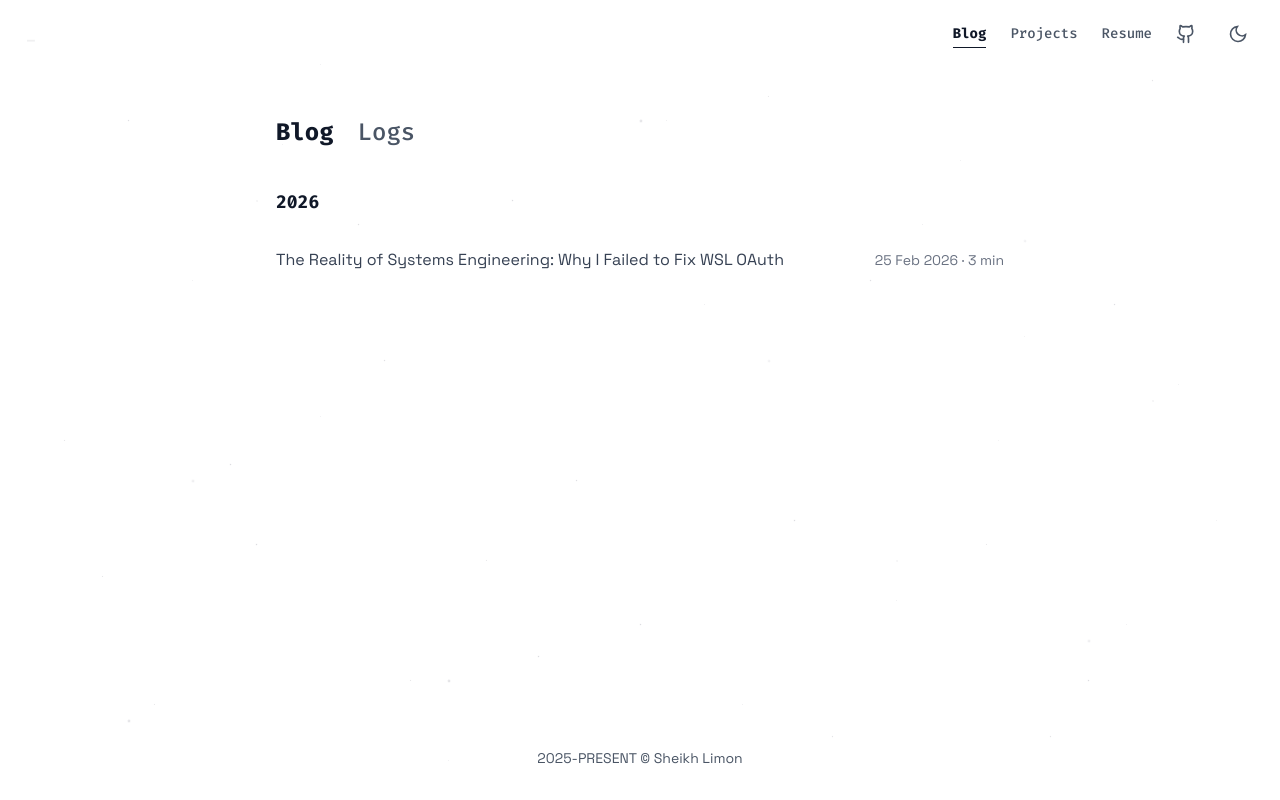
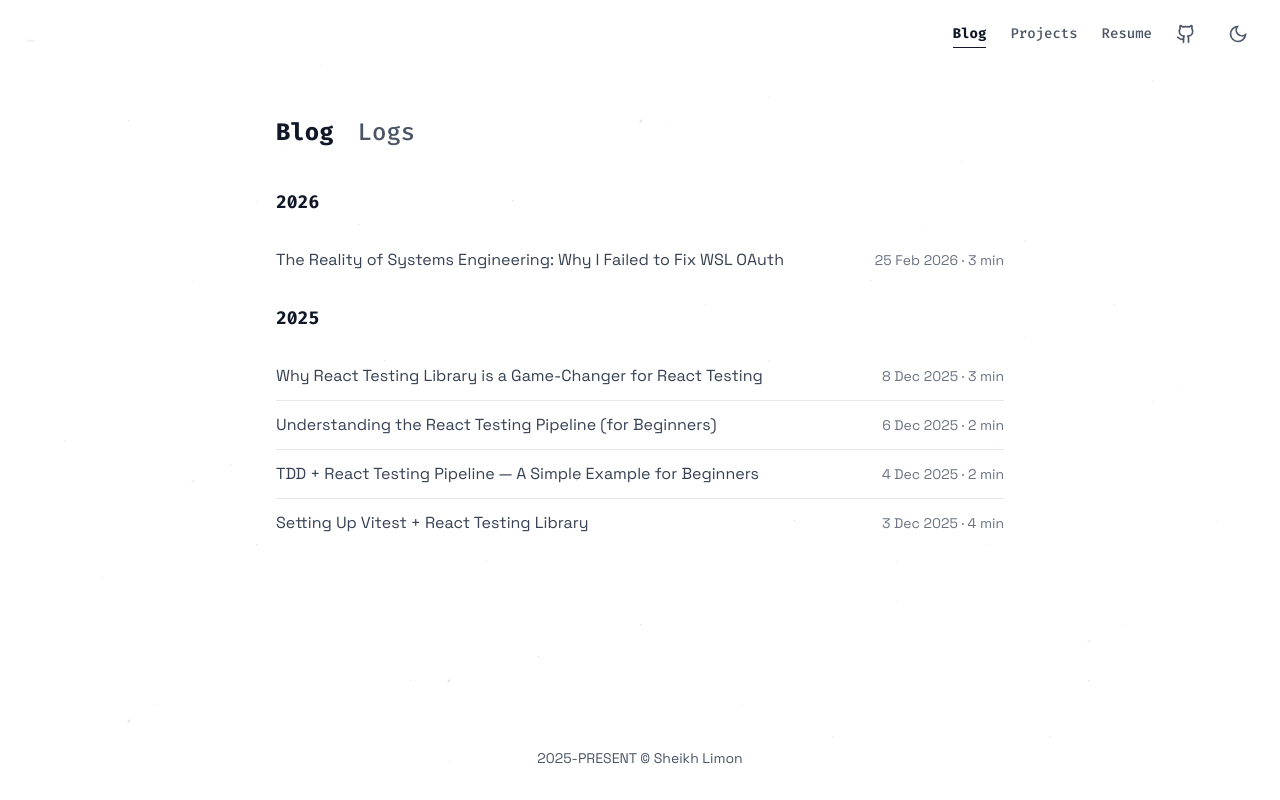
Before and after one commit to sheikhlimon/limon-portfolio, a Next.js app: page /posts in a window 1280 px wide. Built offline with nearby package versions, Linux system fonts and the light colour scheme.

Commit message:
docs: add dev.to blog posts to portfolio

```diff
--- a/app/components/Hero.tsx
+++ b/app/components/Hero.tsx
@@ -89,7 +89,7 @@ export default function Hero() {
       >
         <h3 className="text-xl font-medium text-gray-900 dark:text-white font-mono">Find me on</h3>
         <div className="space-y-4">
-          <div className="flex items-center gap-6">
+          <div className="flex flex-wrap items-center gap-5 sm:gap-6">
             {SOCIAL_LINKS.map((link, index) => (
               <motion.a
                 key={link.name}
@@ -98,16 +98,17 @@ export default function Hero() {
                 initial={{ opacity: 0, scale: 0.9 }}
                 animate={{ opacity: 1, scale: 1 }}
                 transition={{ delay: 1 + index * 0.1, duration: 0.3 }}
-                className={`group flex items-center gap-2 px-3 py-2 border border-zinc-400/70 dark:border-zinc-500/50 rounded-lg text-gray-600 dark:text-gray-400 hover:text-gray-900 dark:hover:text-white hover:border-gray-400/50 dark:hover:border-gray-500/50 transition-colors duration-300 ${
-                  link.name === 'LinkedIn' ? 'hover:text-blue-600 dark:hover:text-blue-400' : ''
-                }`}
+                className="group relative font-mono text-sm transition-all duration-300 text-gray-600 dark:text-gray-400 hover:text-gray-900 dark:hover:text-white"
                 aria-label={link.name}
                 title={link.name}
               >
-                <svg className="w-4 h-4 transition-opacity duration-300 group-hover:opacity-80" viewBox="0 0 24 24" fill="currentColor">
-                  <path d={link.path} />
-                </svg>
-                <span className="transition-colors">{link.name}</span>
+                <span className="flex items-center gap-2">
+                  <svg className="w-4 h-4 transition-opacity duration-300 group-hover:opacity-80" viewBox="0 0 24 24" fill="currentColor">
+                    <path d={link.path} />
+                  </svg>
+                  <span className="transition-colors">{link.name}</span>
+                </span>
+                <span className="absolute -bottom-1 left-0 h-px bg-gray-900 dark:bg-white transition-all duration-300 w-0 group-hover:w-full" />
               </motion.a>
             ))}
           </div>
--- a/app/posts/blog-client.tsx
+++ b/app/posts/blog-client.tsx
@@ -72,14 +72,25 @@ export default function BlogClient({ posts }: BlogClientProps) {
                   {yearPosts.map((post, index) => (
                     <div key={post.slug} className="group">
                       <div className="flex flex-col sm:flex-row sm:items-baseline sm:justify-between gap-1 sm:gap-6 min-w-0">
+                        {post.externalUrl ? (
+                          <a
+                            href={post.externalUrl}
+                            target="_blank"
+                            rel="noopener noreferrer"
+                            className="text-base text-gray-700 dark:text-gray-300 hover:text-gray-900 dark:hover:text-white hover:underline break-words max-w-full transition-all duration-300 group-hover:translate-x-1"
+                          >
+                            {post.title}
+                          </a>
+                        ) : (
                           <Link
                             href={`/posts/${post.slug}`}
                             className="text-base text-gray-700 dark:text-gray-300 hover:text-gray-900 dark:hover:text-white hover:underline break-words max-w-full transition-all duration-300 group-hover:translate-x-1"
                           >
                             {post.title}
                           </Link>
+                        )}
                         <span className="text-sm text-gray-500 dark:text-gray-400 whitespace-nowrap sm:whitespace-nowrap">
-                          {post.date} · {post.readingTime}
+                          {post.date}{post.readingTime && ` · ${post.readingTime}`}
                         </span>
                       </div>
                       {index < yearPosts.length - 1 && (
--- a/app/posts/page.tsx
+++ b/app/posts/page.tsx
@@ -18,6 +18,7 @@ export interface Post {
   slug: string
   readingTime: string
   type: 'log' | 'blog'
+  externalUrl?: string
 }
 
 function calculateReadingTime(content: string): string {
@@ -53,8 +54,9 @@ function getPosts(): Post[] {
         date: data.date || '',
         year: data.year || '',
         slug: fileName.replace(/\.md$/, ''),
-        readingTime: calculateReadingTime(content),
+        readingTime: data.readingTime || (data.externalUrl ? '' : calculateReadingTime(content)),
         type: (data.type as 'log' | 'blog') || 'log',
+        externalUrl: data.externalUrl || undefined,
       }
     })
 
--- /dev/null
+++ b/logs/2025-12-03-setting-up-vitest-react-testing-library.md
@@ -0,0 +1,10 @@
+---
+title: 'Setting Up Vitest + React Testing Library'
+date: 3 Dec 2025
+year: 2025
+type: blog
+externalUrl: 'https://dev.to/sheikhlimon/setting-up-vitest-react-testing-library-jj'
+readingTime: '4 min'
+---
+
+This post was originally published on dev.to. [Read the full article →](https://dev.to/sheikhlimon/setting-up-vitest-react-testing-library-jj)
--- /dev/null
+++ b/logs/2025-12-04-tdd-react-testing-pipeline.md
@@ -0,0 +1,10 @@
+---
+title: 'TDD + React Testing Pipeline — A Simple Example for Beginners'
+date: 4 Dec 2025
+year: 2025
+type: blog
+externalUrl: 'https://dev.to/sheikhlimon/tdd-react-testing-pipeline-a-simple-example-for-beginners-17n9'
+readingTime: '2 min'
+---
+
+This post was originally published on dev.to. [Read the full article →](https://dev.to/sheikhlimon/tdd-react-testing-pipeline-a-simple-example-for-beginners-17n9)
--- /dev/null
+++ b/logs/2025-12-06-understanding-the-react-testing-pipeline.md
@@ -0,0 +1,10 @@
+---
+title: 'Understanding the React Testing Pipeline (for Beginners)'
+date: 6 Dec 2025
+year: 2025
+type: blog
+externalUrl: 'https://dev.to/sheikhlimon/understanding-the-react-testing-pipeline-for-beginners-53fl'
+readingTime: '2 min'
+---
+
+This post was originally published on dev.to. [Read the full article →](https://dev.to/sheikhlimon/understanding-the-react-testing-pipeline-for-beginners-53fl)
--- /dev/null
+++ b/logs/2025-12-06-why-react-testing-library-is-a-game-changer.md
@@ -0,0 +1,10 @@
+---
+title: 'Why React Testing Library is a Game-Changer for React Testing'
+date: 8 Dec 2025
+year: 2025
+type: blog
+externalUrl: 'https://dev.to/sheikhlimon/why-react-testing-library-is-a-game-changer-for-react-testing-2ip3'
+readingTime: '3 min'
+---
+
+This post was originally published on dev.to. [Read the full article →](https://dev.to/sheikhlimon/why-react-testing-library-is-a-game-changer-for-react-testing-2ip3)
```
Lines whose indentation alone changed are shown as unchanged.
